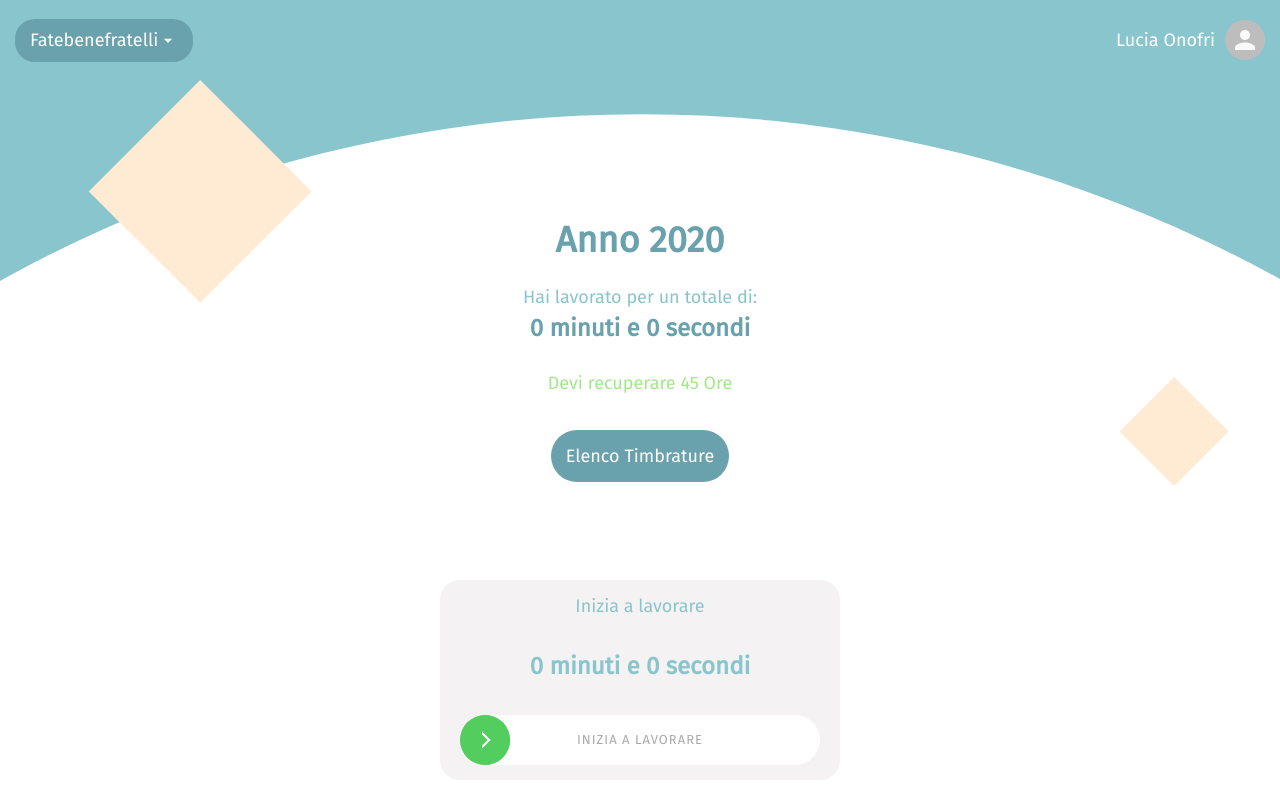
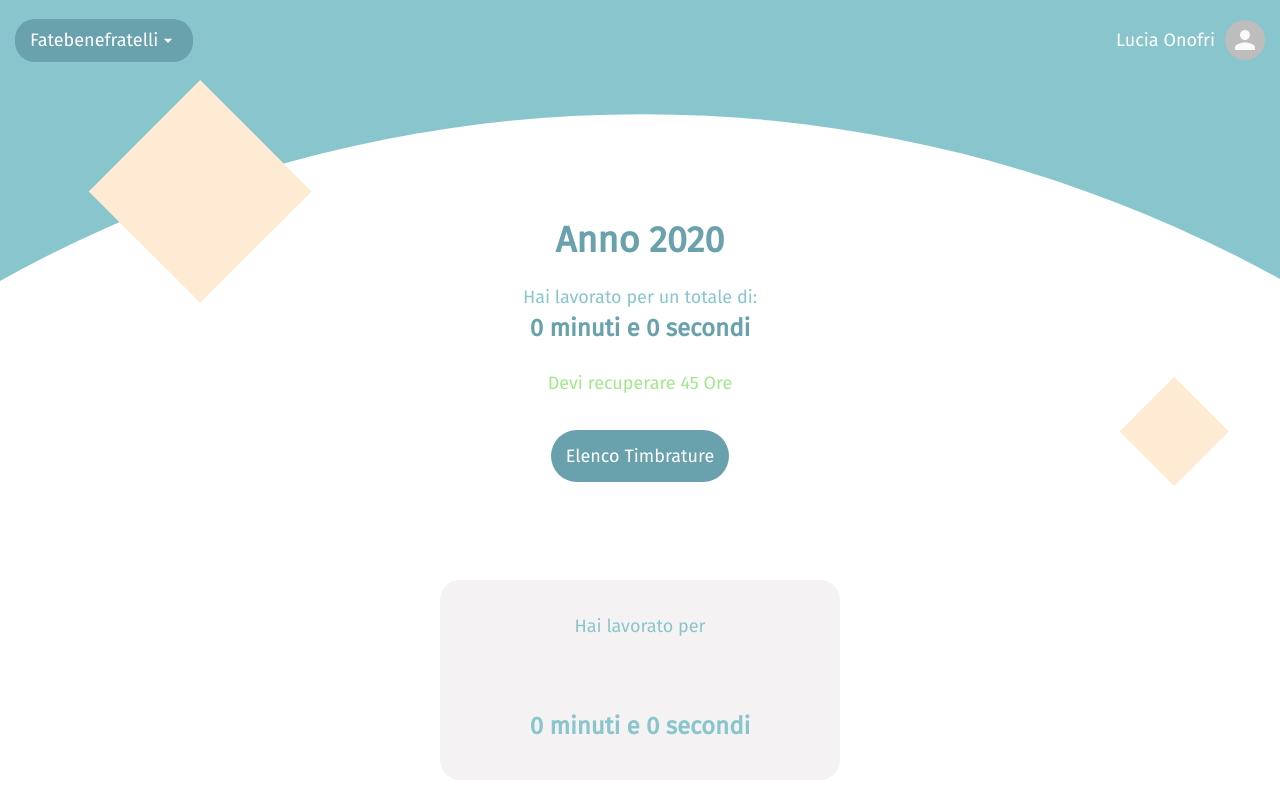
Before and after one commit to marilari88/ore-lavorate-frontend, a React (Create React App) app: page / in a window 1280 px wide. Built offline with nearby package versions, Linux system fonts and the light colour scheme; no server answers.

Commit message:
Aggiunto lo stato 0 in fase di caricamento delle informazioni dell'ultima timbratura dal db

```diff
--- a/src/components/moleculas/RiepilogoContratto.js
+++ b/src/components/moleculas/RiepilogoContratto.js
@@ -17,7 +17,6 @@ function RiepilogoContratto() {
       },
       0
     );
-    console.log(sommaTimbrature);
     setSommaTempo(sommaTimbrature);
   };
 
--- a/src/components/moleculas/SituazioneTimbratura.js
+++ b/src/components/moleculas/SituazioneTimbratura.js
@@ -6,9 +6,10 @@ function SituazioneTimbratura() {
   const [timbratura, setTimbratura] = useState({});
   const [labelDescrizione, setLabelDescrizione] = useState("");
   const [tempoLavoro, setTempoLavoro] = useState(0);
-  const [statoTimbratura, setStatoTimbratura] = useState(1);
+  const [statoTimbratura, setStatoTimbratura] = useState(0);
 
   /*
+  stato 0 = caricamento ultima timbratura
   stato 1 = nuova timbratura
   stato 2 = turno di lavoro appena iniziato
   stato 3 = turno di lavoro in corso
@@ -94,7 +95,7 @@ function SituazioneTimbratura() {
 
   return (
     <div className="situazioneTimbratura">
-      {!timbratura ? (
+      {!statoTimbratura === 0 ? (
         <div className="caricamentoInCorso">
           Caricamento stato delle tue timbrature...
         </div>
```
